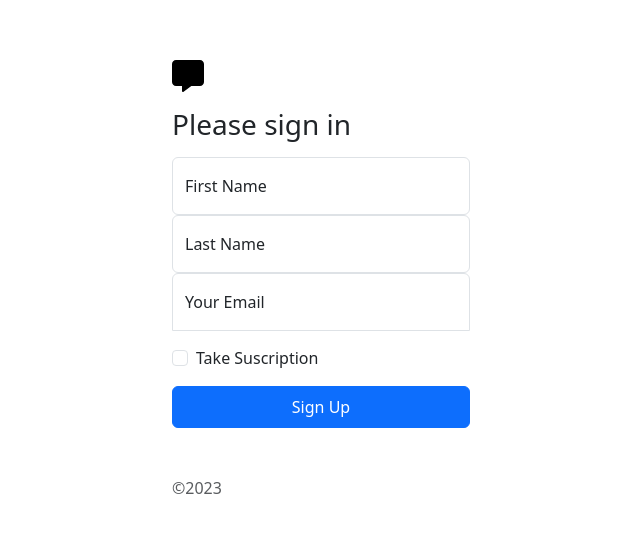
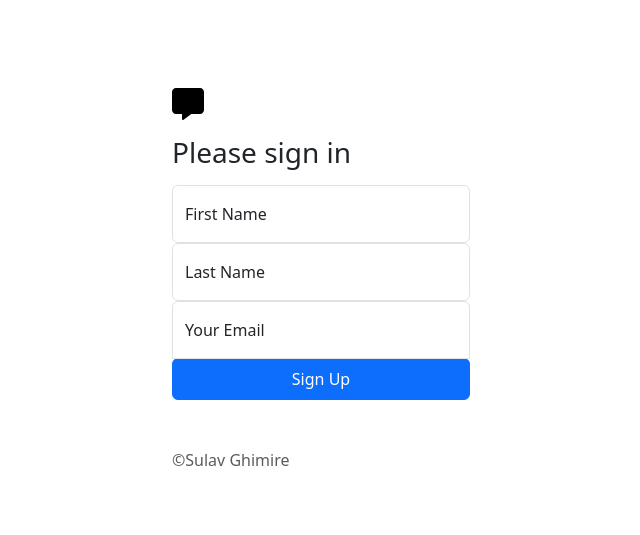
Before and after one commit to sulavghimiree/API-Practice, a website: page signup page/signup.html in a window 1280 px wide. Shown: the part 112-647 px from the top of the page, without its empty margins (319-959 px from the left). Drawn offline with nearby package versions, Linux system fonts and the light colour scheme; files that its build step writes are made by us from their sources.

Commit message:
second commit

```diff
--- a/signup page/server.js
+++ b/signup page/server.js
@@ -23,3 +23,5 @@ app.post("/", function(req, res){
 app.listen(3030, function(){
     console.log("Server Started at port 3030.");
 })
+
+//0e4da937c8db668cc614fedcf1a464a3-us11
--- a/signup page/signup.html
+++ b/signup page/signup.html
@@ -25,15 +25,8 @@
         <input type="email" class="form-control" name="email" id="floatingEmail" placeholder="name@email">
         <label for="floatingPassword">Your Email</label>
       </div>
-
-      <div class="form-check text-start my-3">
-        <input class="form-check-input" type="checkbox" value="remember-me" id="flexCheckDefault">
-        <label class="form-check-label" for="flexCheckDefault">
-          Take Suscription
-        </label>
-      </div>
       <button class="btn btn-primary w-100 py-2" type="submit">Sign Up</button>
-      <p class="mt-5 mb-3 text-body-secondary">©2023</p>
+      <p class="mt-5 mb-3 text-body-secondary">©Sulav Ghimire</p>
     </form>
   </main>
 
```
